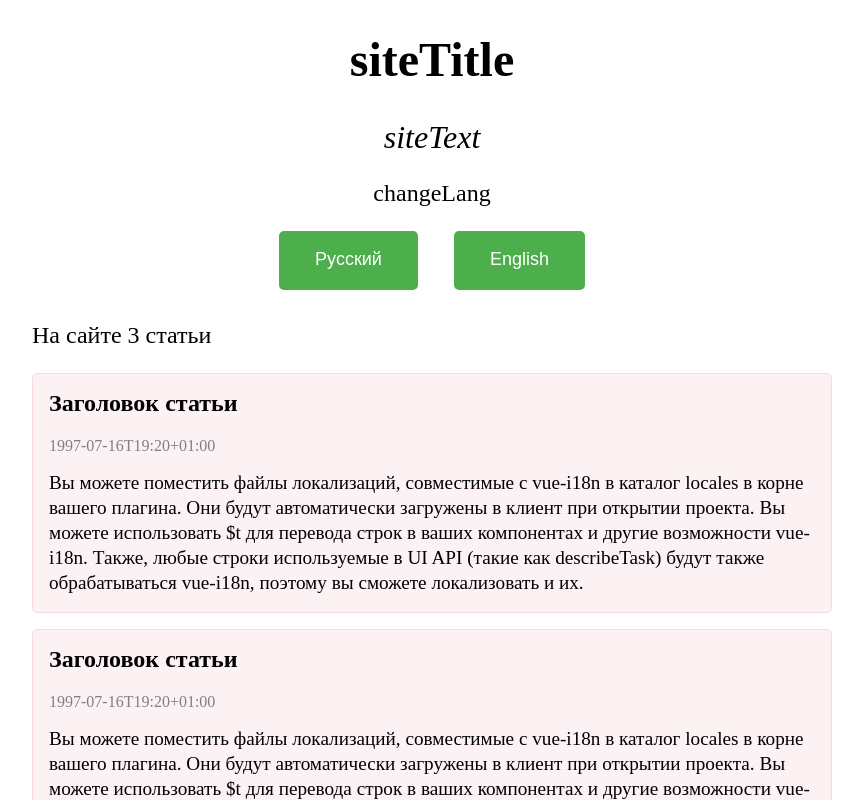
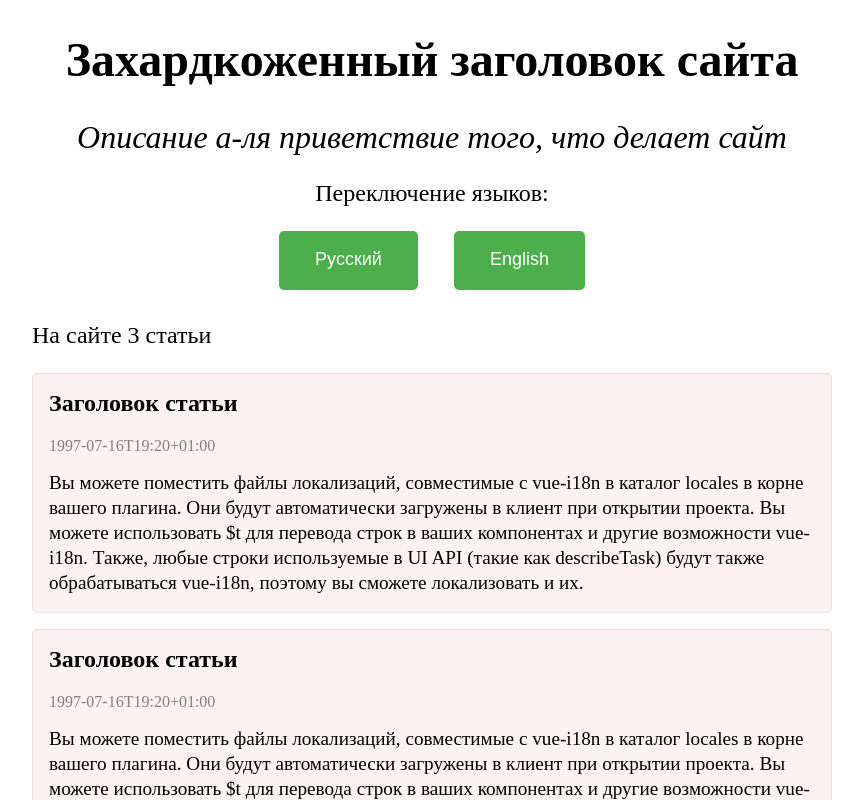
Before and after one commit to Manyaka/i18n_l10n_in_vue, a Vue app: page / in a window 1280 px wide. Shown: the top 800 px of the page, without its empty margins (208-1071 px from the left). Built offline with nearby package versions, Linux system fonts and the light colour scheme.

Commit message:
объединила все переводы в один

```diff
--- a/src/components/ArticleCount.vue
+++ b/src/components/ArticleCount.vue
@@ -11,21 +11,6 @@ export default {
     articleCount: {
       type: Number,
       default: 0
-    }
-  },
-  created() {
-    this.getT9n(this.$i18n.locale);
-  },
-  methods: {
-    getT9n(locale) {
-      import(`@/locales/components/${this.$options._componentTag}.${locale}.json`)
-        .then((msgs) => {
-          this.$i18n.setLocaleMessage(locale, msgs);
-          this.$i18n.locale = locale;
-        })
-        .catch((err) => {
-          console.err(err.message);
-        });
     }
   }
 };
--- a/src/components/SiteHeader.vue
+++ b/src/components/SiteHeader.vue
@@ -37,7 +37,7 @@ export default {
       this.getT9n(locale);
     },
     getT9n(locale) {
-      import(`@/locales/components/${this.$options._componentTag}.${locale}.json`)
+      import(`@/locales/${locale}.json`)
         .then((msgs) => {
           this.$i18n.setLocaleMessage(locale, msgs);
           this.$i18n.locale = locale;
--- a/src/locales/components/ArticleCount.en.json
+++ /dev/null
@@ -1,4 +0,0 @@
-{
-  "onSite": "On site",
-  "articles": "article | articles"
-}
--- a/src/locales/components/ArticleCount.ru.json
+++ /dev/null
@@ -1,4 +0,0 @@
-{
-  "onSite": "На сайте",
-  "articles": "нет статей | {n} статья | {n} статьи | {n} статей"
-}
--- a/src/locales/components/SiteHeader.en.json
+++ /dev/null
@@ -1,5 +0,0 @@
-{
-  "siteTitle": "Hardcoded site title",
-  "siteText": "Description a la greeting of what the site does",
-  "changeLang": "Language switching:"
-}
--- a/src/locales/components/SiteHeader.ru.json
+++ /dev/null
@@ -1,5 +0,0 @@
-{
-  "siteTitle": "Захардкоженный заголовок сайта",
-  "siteText": "Описание а-ля приветствие того, что делает сайт",
-  "changeLang": "Переключение языков:"
-}
--- /dev/null
+++ b/src/locales/en.json
@@ -0,0 +1,7 @@
+{
+  "siteTitle": "Hardcoded site title",
+  "siteText": "Description a la greeting of what the site does",
+  "changeLang": "Language switching:",
+  "onSite": "On site",
+  "articles": "no articles | {n} article | {n} articles | {n} articles"
+}
--- a/src/locales/ru.json
+++ b/src/locales/ru.json
@@ -1,10 +1,7 @@
 {
-  "ru": {
-    "onSite": "На сайте",
-    "articles": "статья | статьи | статей"
-  },
-  "en": {
-    "onSite": "On site",
-    "articles": "article | articles"
-  }
+  "siteTitle": "Захардкоженный заголовок сайта",
+  "siteText": "Описание а-ля приветствие того, что делает сайт",
+  "changeLang": "Переключение языков:",
+  "onSite": "На сайте",
+  "articles": "нет статей | {n} статья | {n} статьи | {n} статей"
 }
--- a/src/plugins/i18n.js
+++ b/src/plugins/i18n.js
@@ -14,7 +14,7 @@ let i18n = new VueI18n({
 /**
  * @param choice {number} a choice index given by the input to $tc: `$tc('path.to.rule', choiceIndex)`
  * @param choicesLength {number} an overall amount of available choices
- * @returns a final choice index to select plural word by
+ * @returns number final choice index to select plural word by
  **/
 VueI18n.prototype.getChoiceIndex = function(choice, choicesLength) {
   // this === VueI18n instance, so the locale property also exists here
```
